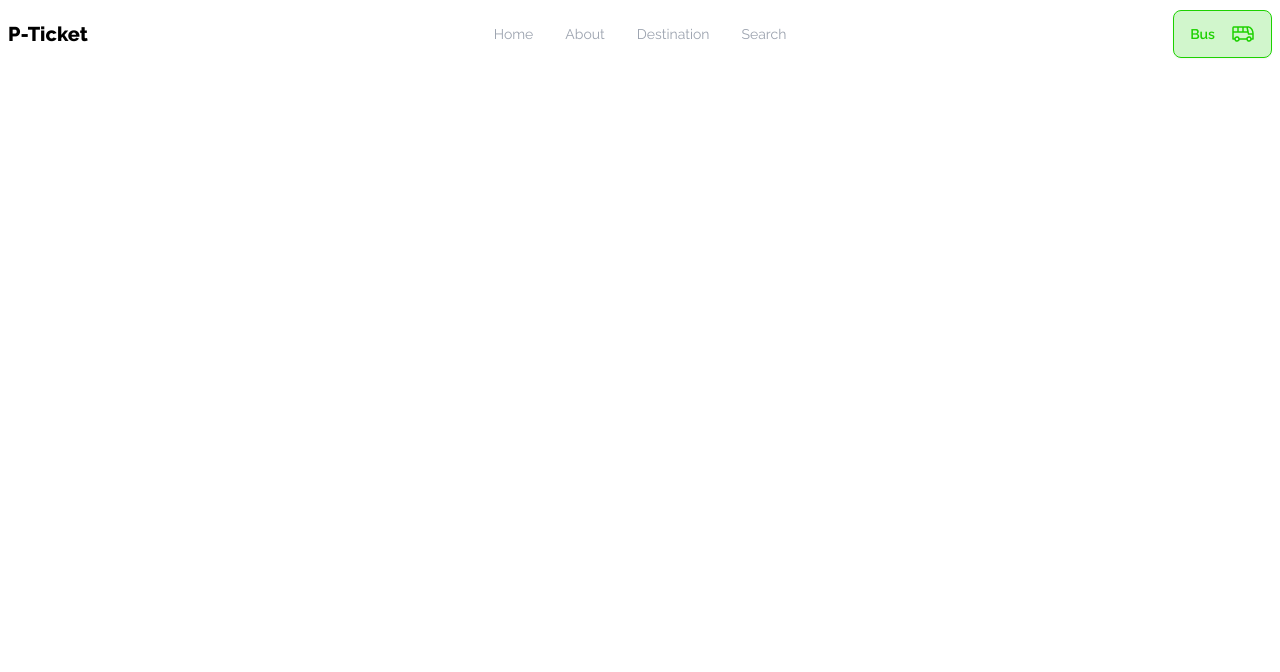
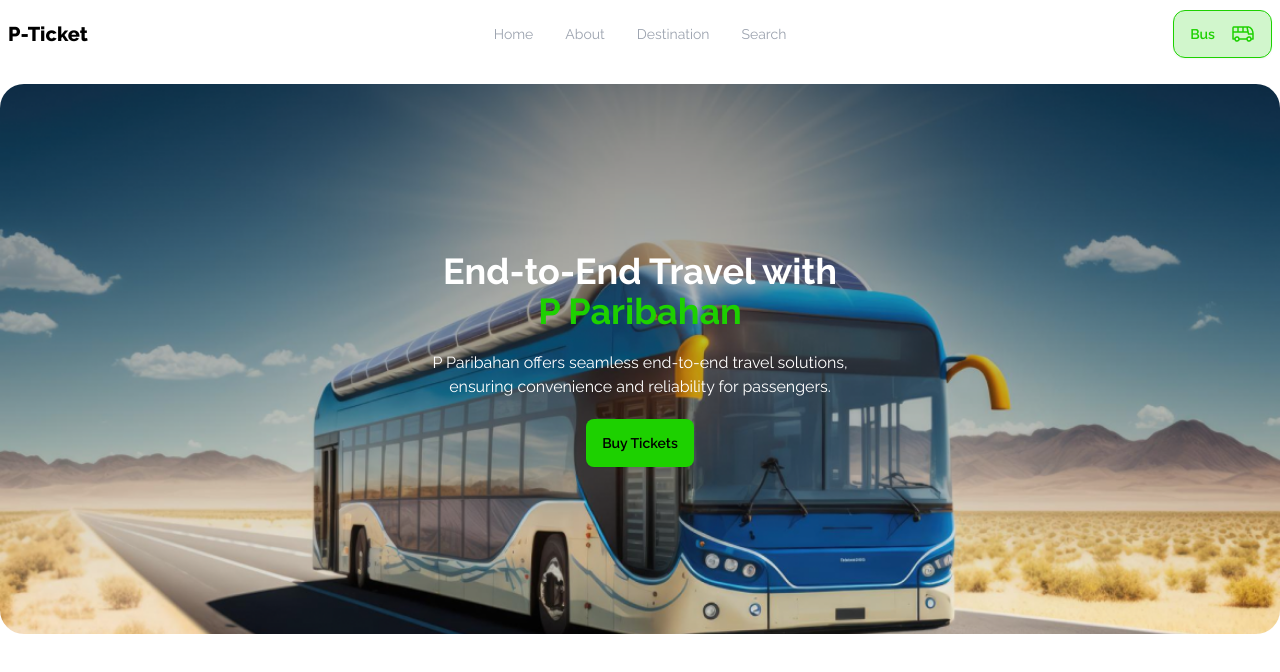
Before and after one commit to shanil269/bus-ticket, a plain HTML site: page index.html in a window 1280 px wide. Drawn offline with nearby package versions, Linux system fonts and the light colour scheme.

Commit message:
feature: add hero image

```diff
--- a/index.html
+++ b/index.html
@@ -52,7 +52,7 @@
                     </ul>
                 </div>
                 <div class="navbar-end">
-                    <a class="btn bg-green_bg_with_opacity border-green_common text-green_common space-x-2">
+                    <a class="btn bg-green_bg_with_opacity border-green_common rounded-xl text-green_common space-x-2">
                         <span>Bus</span>
                         <span><img src="images/bus-icon.png" alt="bus-icon"></span>
                     </a>
@@ -60,6 +60,19 @@
             </div>
         </nav>
         <!-- navigation bar ends -->
+
+        <!-- Hero image -->
+        <div class="mt-4 hero h-[550px] rounded-3xl" style="background-image: url(images/banner.png);">
+            <div class="hero-content text-center text-white">
+                <div class="max-w-md">
+                    <h1 class="mb-5 text-4xl font-bold">End-to-End Travel with<br><span class="text-green_common">P
+                            Paribahan</span></h1>
+                    <p class="mb-5">P Paribahan offers seamless end-to-end travel solutions, ensuring convenience and
+                        reliability for passengers.</p>
+                    <button class="btn bg-green_common border-none rounded-lg text-black p-4">Buy Tickets</button>
+                </div>
+            </div>
+        </div>
     </header>
     <script src="js/bus.js"></script>
 </body>
```
